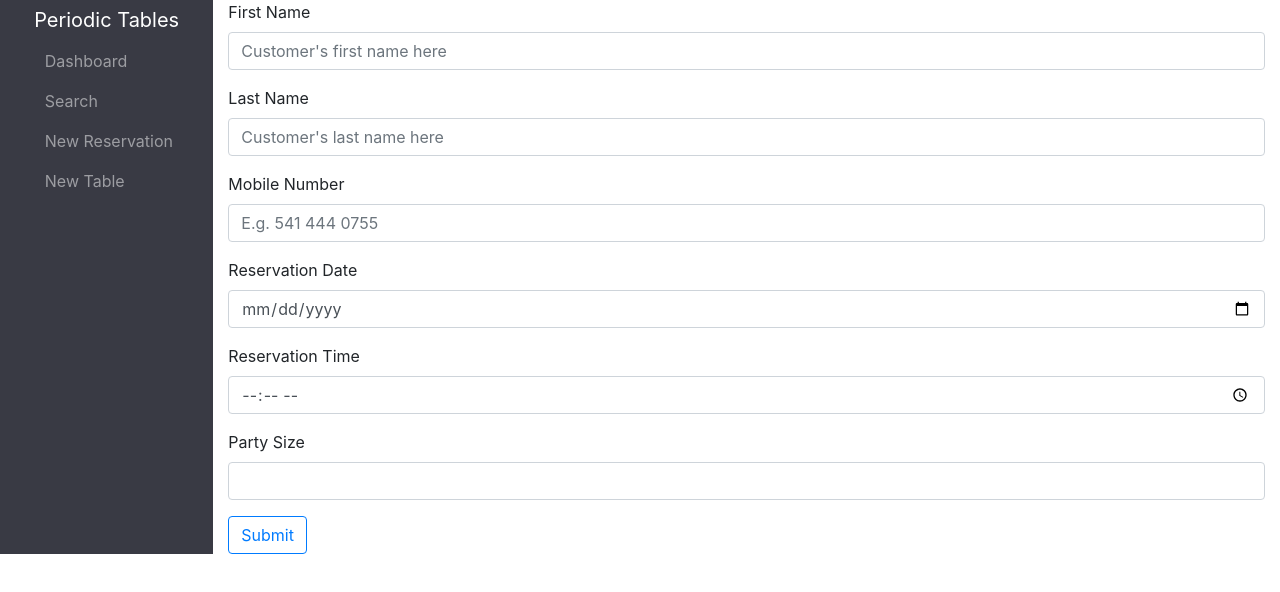
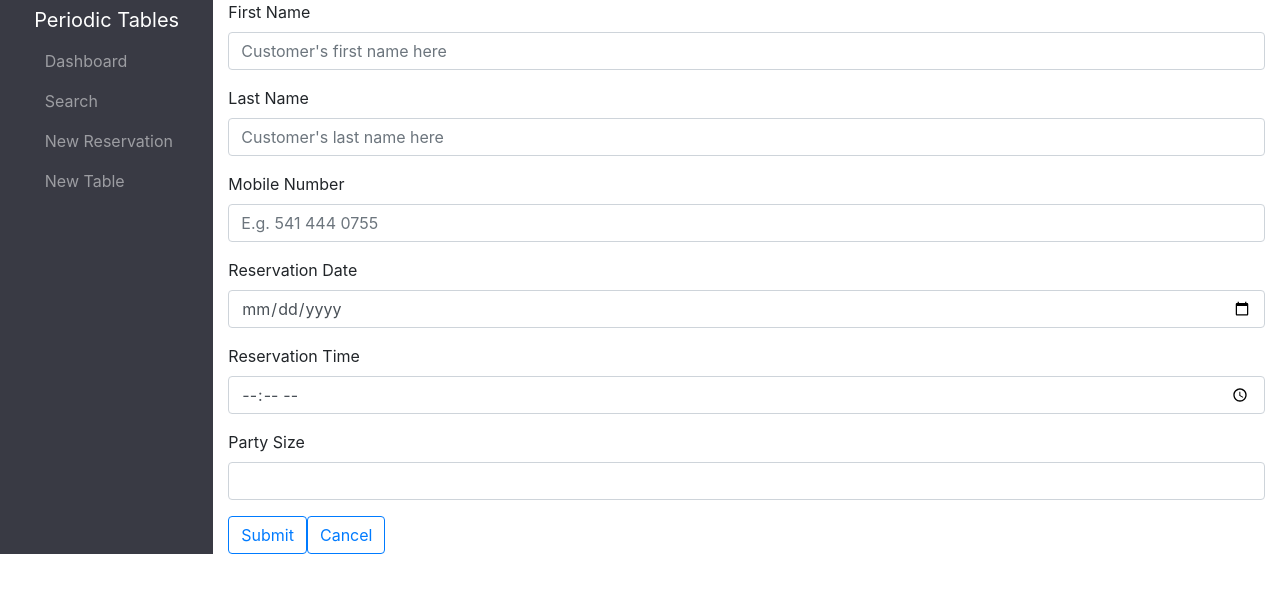
Before and after one commit to Thinkful-Ed/starter-restaurant-reservation, a React (Create React App) app in the folder front-end/: page /reservations/new in a window 1280 px wide. Shown: the top 592 px of the page. Built offline with nearby package versions, Linux system fonts and the light colour scheme; no server answers; a web font is replaced by a local one.

Commit message:
cancel btn

```diff
--- a/front-end/src/reservations/NewReservation.js
+++ b/front-end/src/reservations/NewReservation.js
@@ -27,6 +27,9 @@ export default function NewReservation() {
     axios
       .post(`${BASE_API_URL}/reservations`, formData)
       .then(history.push(`/reservations?date=${formData.reservation_date}`))
+  }
+  const handleCancel = () => {
+    history.goBack()
   }
 
   return (
@@ -107,6 +110,9 @@ export default function NewReservation() {
       <button type="submit" className="btn btn-outline-primary">
         Submit
       </button>
+      <button onClick={handleCancel} className="btn btn-outline-primary">
+        Cancel
+      </button>
     </form>
   )
 }
```
